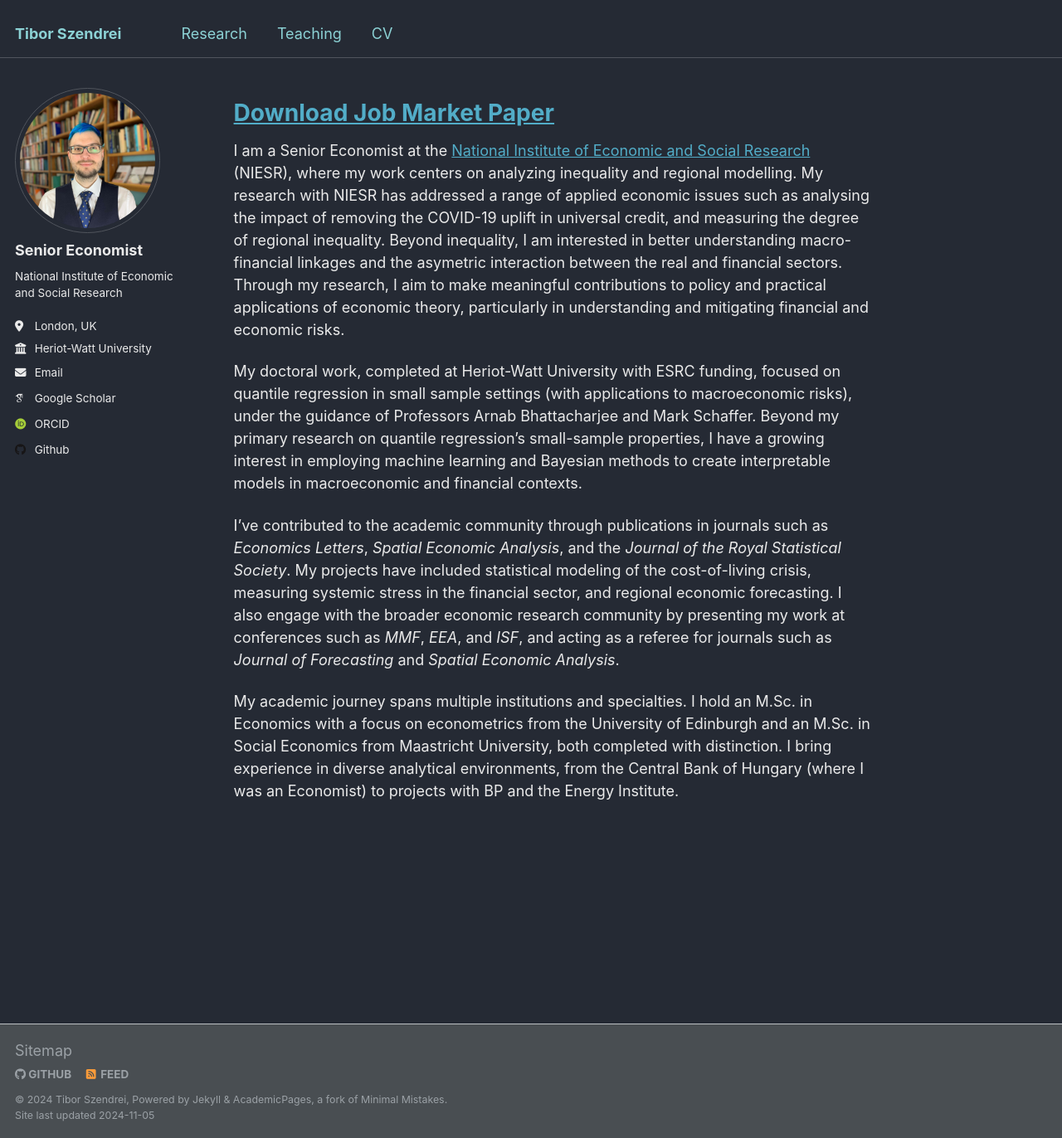
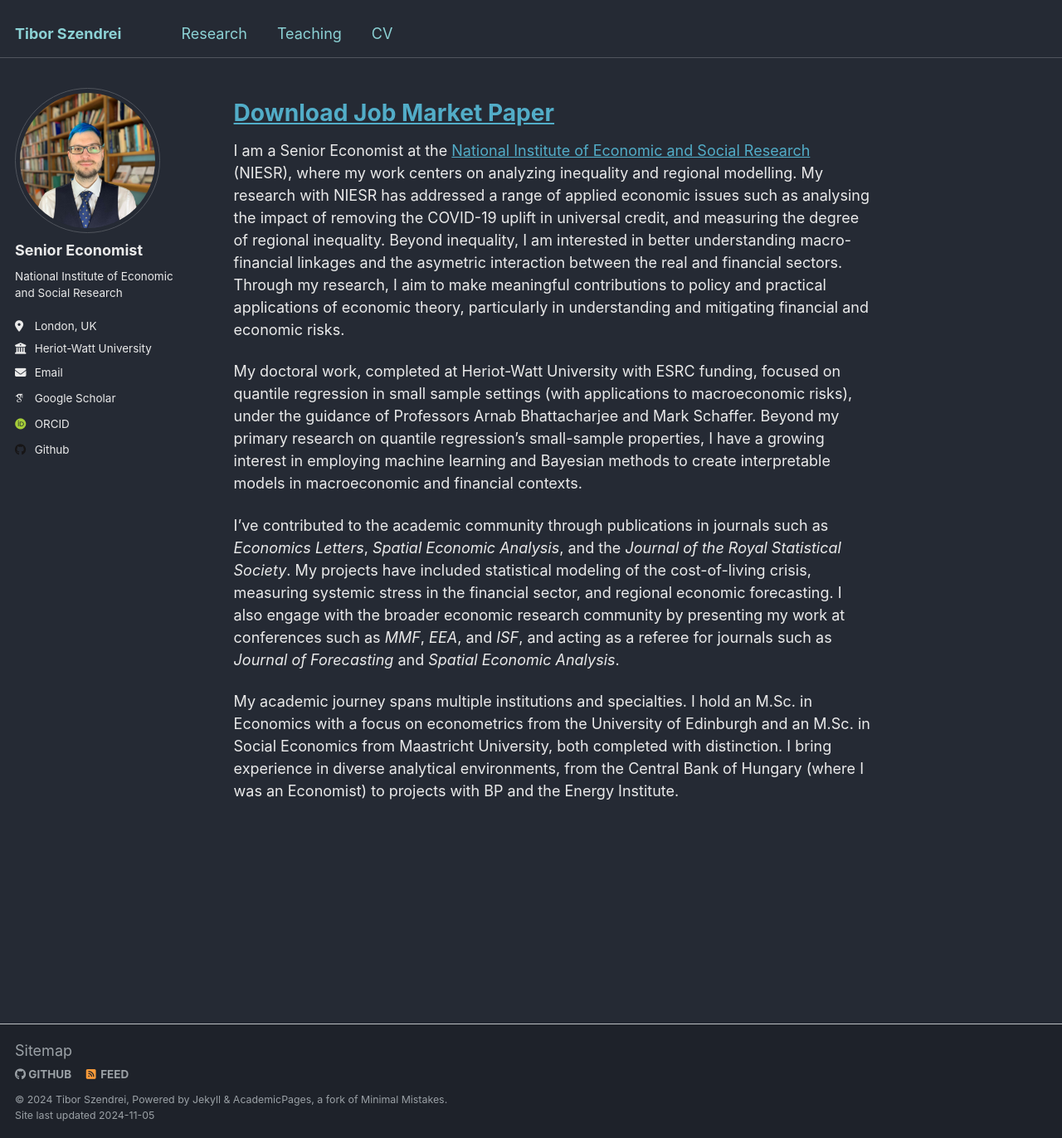
Before and after one commit to econometibi/econometibi.github.io, a Jekyll site: the page built from _pages/about.md, in a window 1280 px wide and 1372 px high. Shown: the whole window at 83% size. Built offline with Jekyll 4.4.1, drawn with Linux system fonts in a browser that asks for light colours; some web fonts are replaced.

Commit message:
Update _footer.scss

```diff
--- a/_sass/_footer.scss
+++ b/_sass/_footer.scss
@@ -20,7 +20,7 @@
           animation: intro 0.3s both;
   -webkit-animation-delay: 0.45s;
           animation-delay: 0.45s;
-  background-color: $dark-gray;
+  background-color: mix(#000, $background-color, 20%);
   border-top: 1px solid $light-gray;
 
   footer {
```
